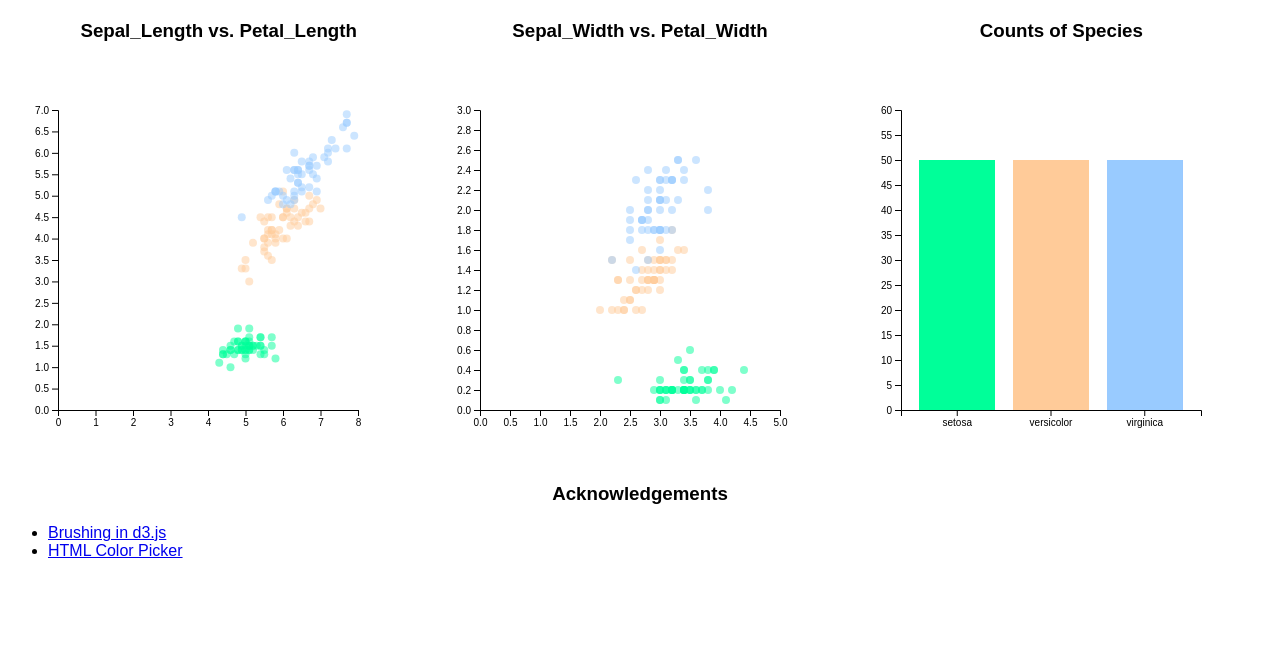
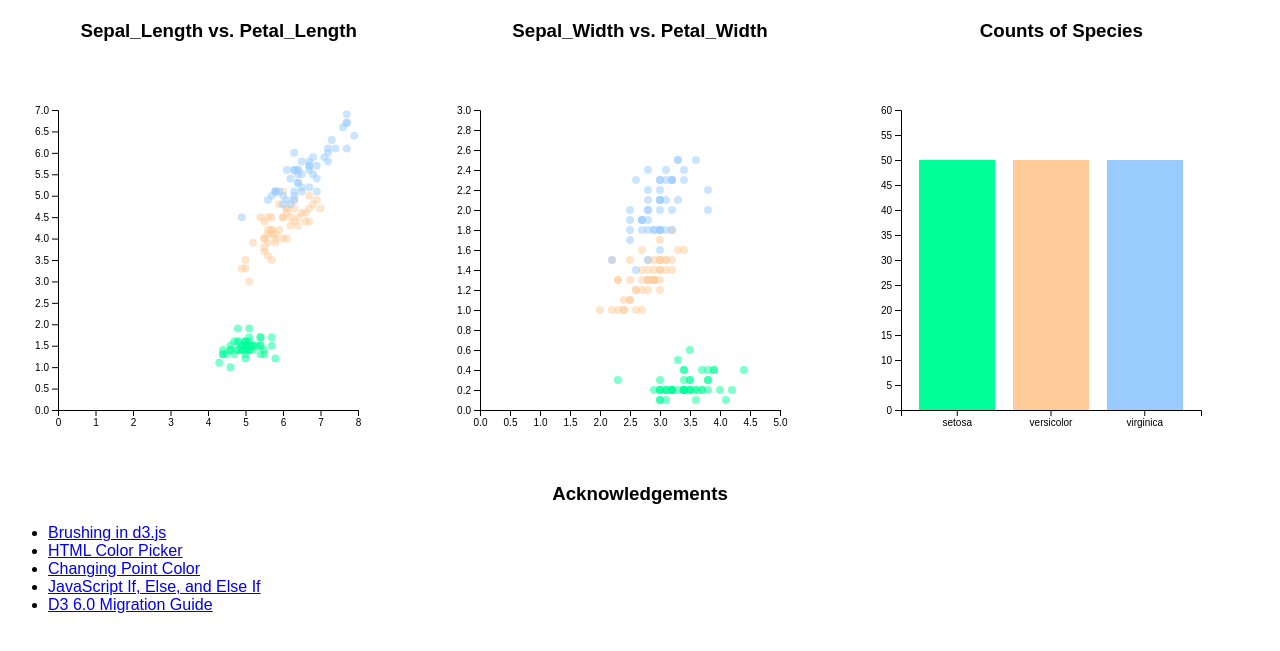
Before and after one commit to DS4200-S23-Class/hw-06-varun-aiden, a plain HTML site: page index.html in a window 1280 px wide. Shown: the part 79-730 px from the top of the page. Drawn offline with Linux system fonts and the light colour scheme.

Commit message:
Assignment Complete

```diff
--- a/index.html
+++ b/index.html
@@ -17,8 +17,10 @@
 
 
 <body>
+  <!-- Add header -->
   <h1>hw-06 - D3 Brushing & Linking</h1>
 
+  <!-- Create row div for flex -->
   <div class='row'>
 
     <div id='col1'>
@@ -50,6 +52,15 @@
             <li>
                 <a href="https://www.w3schools.com/colors/colors_picker.asp" target="_blank">HTML Color Picker</a>
             </li>
+            <li>
+              <a href="https://stackoverflow.com/questions/63206778/changing-the-color-of-a-point-on-a-scatter-plot-by-scrolling" target="_blank">Changing Point Color</a>
+            </li>
+            <li>
+              <a href="https://www.w3schools.com/js/js_if_else.asp" target="_blank">JavaScript If, Else, and Else If</a>
+            </li>
+            <li>
+              <a href="https://observablehq.com/@d3/d3v6-migration-guide#events" target="_blank">D3 6.0 Migration Guide</a>
+          </li>
         </ul>
     </div>
 
```
Also changed, not shown: 1 other file.
